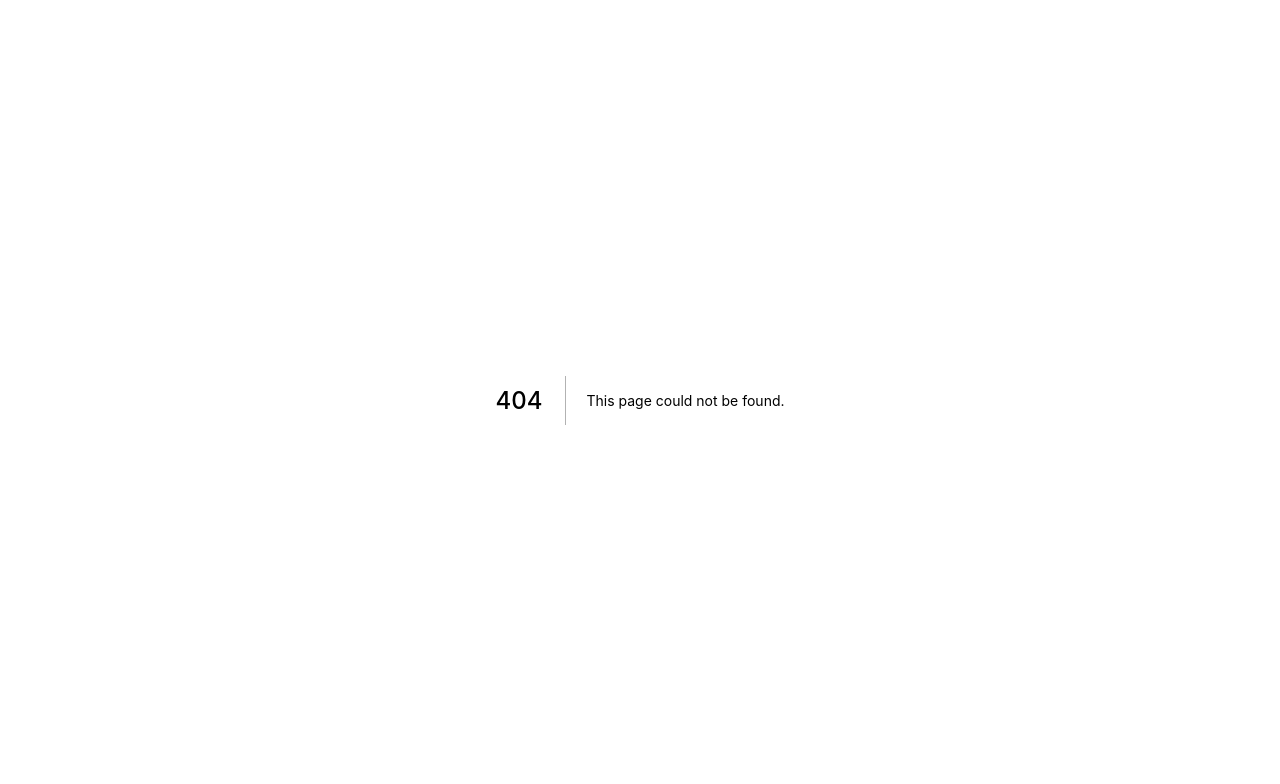
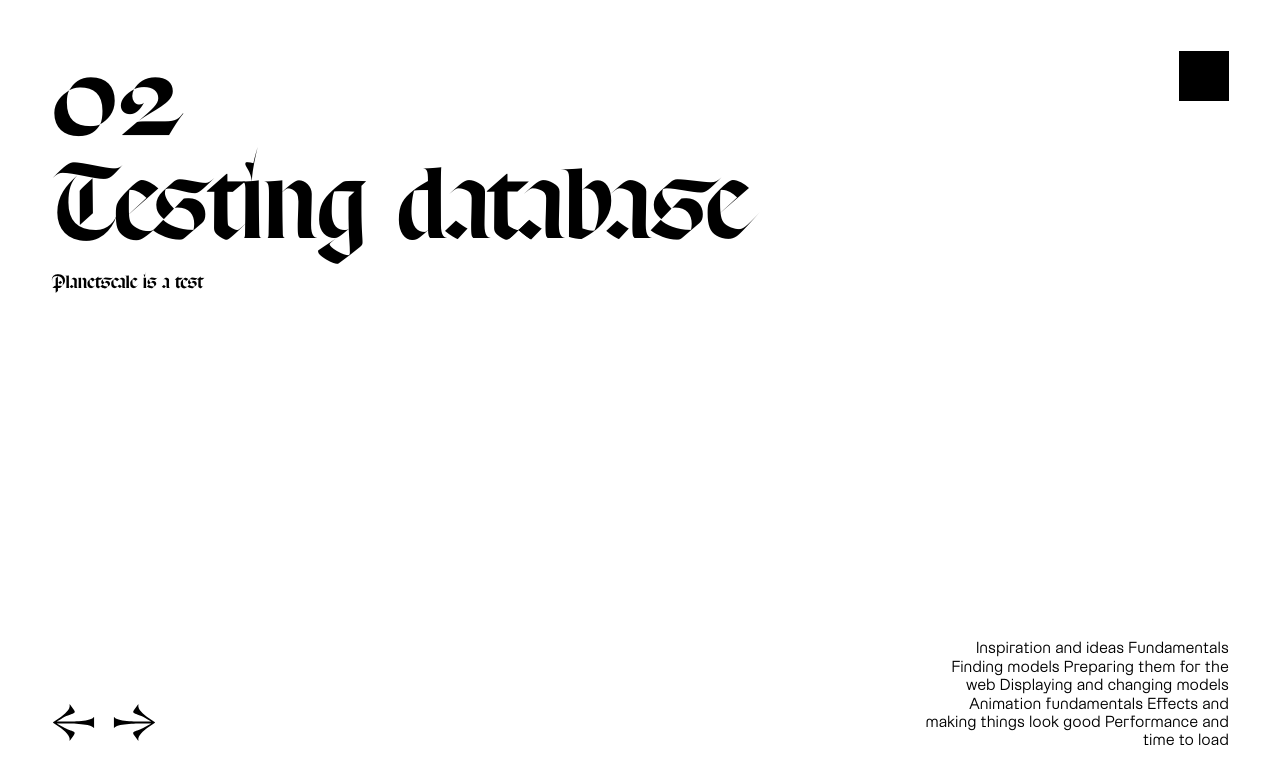
Before and after one commit to marraleks/playground, a Next.js app: page /test in a window 1280 px wide. Before the commit this address had no page. Shown: the top 784 px of the page. Built offline with nearby package versions, Linux system fonts and the light colour scheme.

Commit message:
various changes

```diff
--- /dev/null
+++ b/pages/test.tsx
@@ -0,0 +1,19 @@
+import Overlay from 'components/Overlay'
+
+const Test = () => {
+    return (
+        <>
+            <Overlay
+                content={{
+                    heading: ['02', 'Testing database'],
+                    subheading: 'Planetscale is a test',
+                    desc: 'Inspiration and ideas Fundamentals Finding models Preparing them for the web Displaying and changing models Animation fundamentals Effects and making things look good Performance and time to load',
+                }}
+                prev={'/'}
+                next={'/test'}
+            />
+        </>
+    )
+}
+
+export default Test
```
Also changed, not shown: public/Kern_Standard.otf (added).
